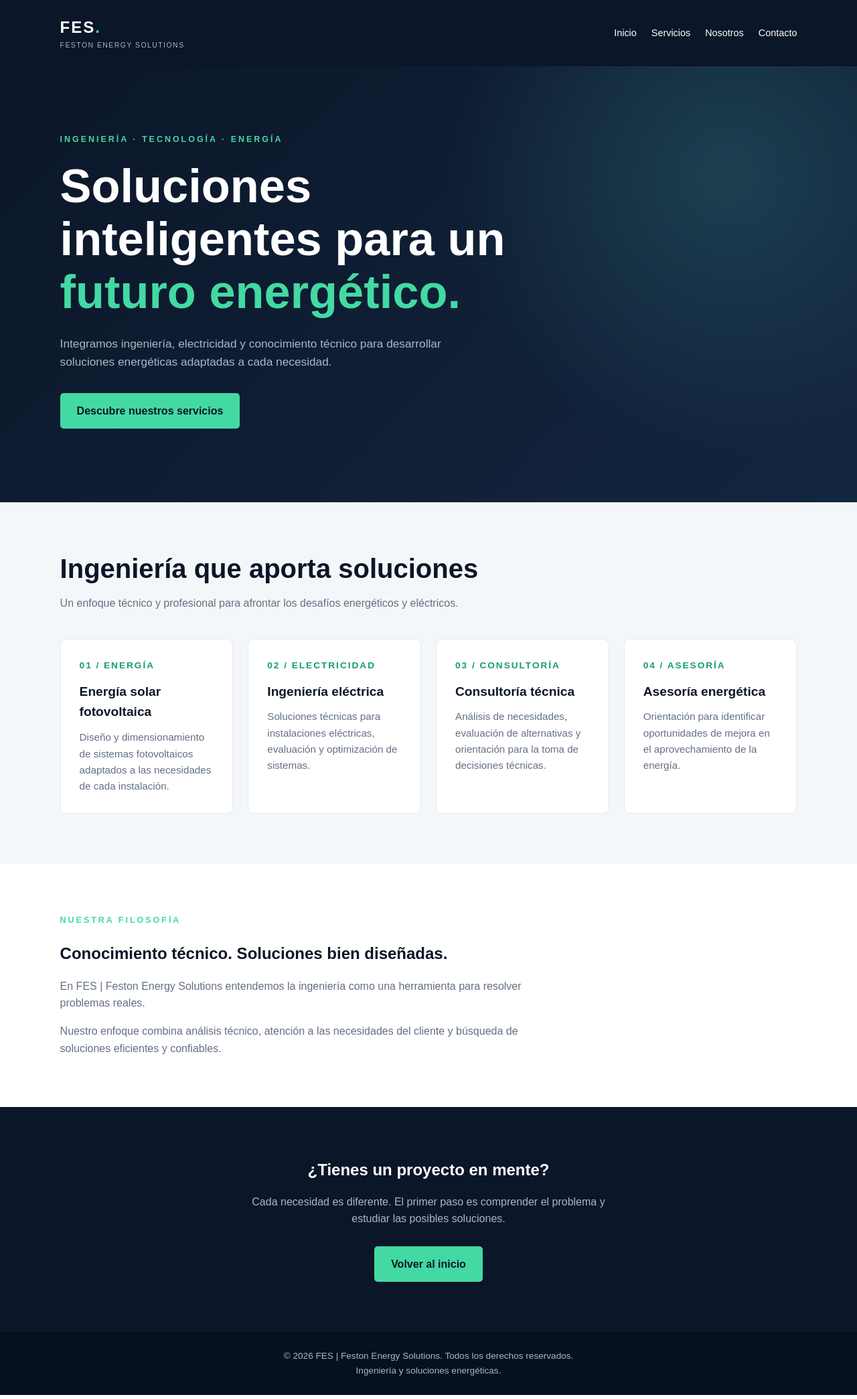
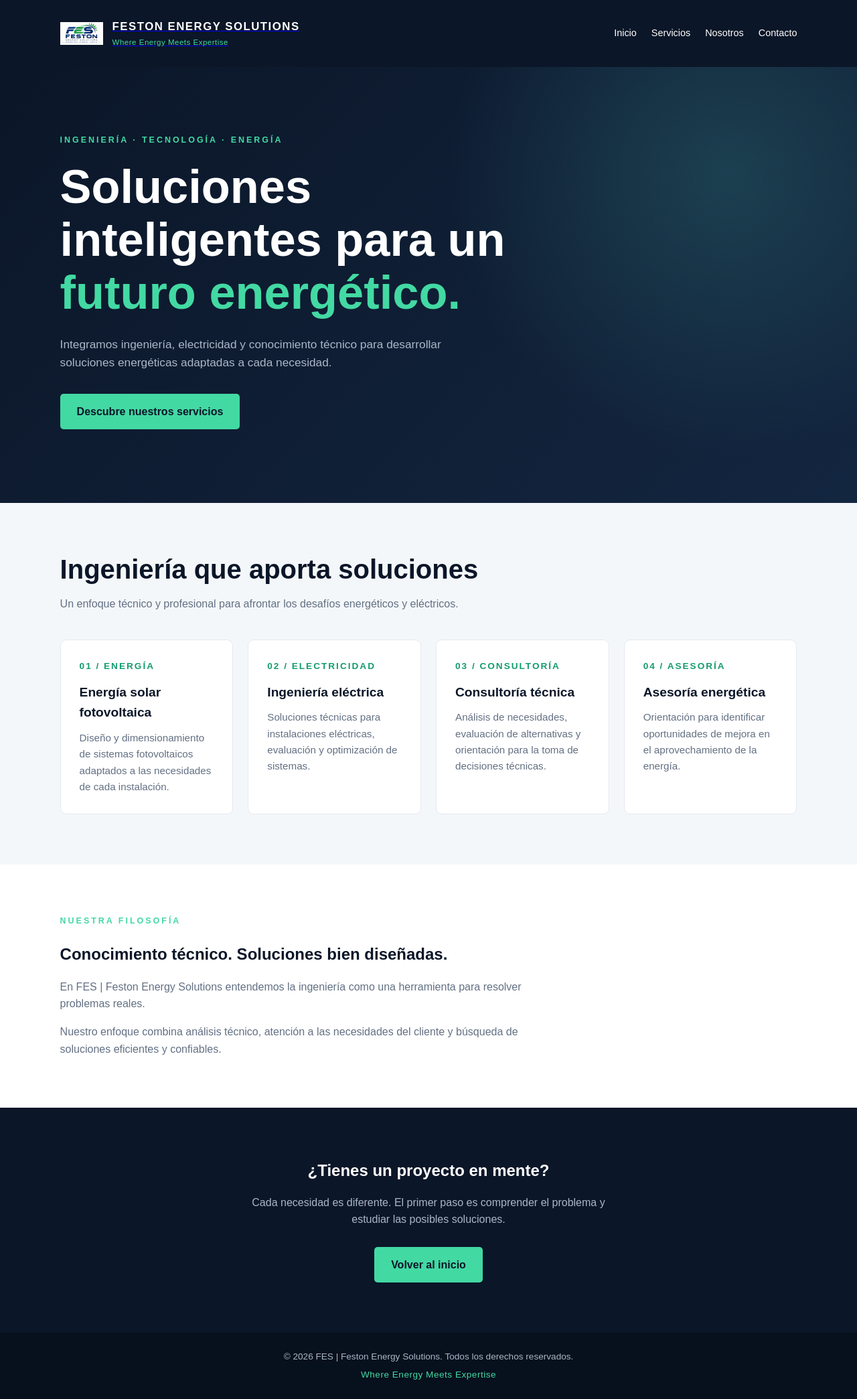
Before and after one commit to feston-solutions/feston-solutions.github.io, a plain HTML site: page index.html in a window 1280 px wide. Shown: the whole page at 67% size. Drawn offline with Linux system fonts and the light colour scheme.

Commit message:
Update index.html
Diseño inicial y logo

```diff
--- a/index.html
+++ b/index.html
@@ -4,7 +4,9 @@
     <meta charset="UTF-8">
     <meta name="viewport" content="width=device-width, initial-scale=1.0">
 
-    <meta name="description" content="FES | Feston Energy Solutions. Ingeniería y soluciones energéticas.">
+    <meta name="theme-color" content="#0b1628">
+    <meta name="description"
+          content="FES | Feston Energy Solutions. Ingeniería, electricidad y soluciones energéticas.">
 
     <title>FES | Feston Energy Solutions</title>
 
@@ -35,10 +37,12 @@
             background: var(--white);
         }
 
+        /* CABECERA E IDENTIDAD CORPORATIVA */
+
         header {
             background: var(--navy);
             color: var(--white);
-            padding: 22px 7%;
+            padding: 18px 7%;
             display: flex;
             justify-content: space-between;
             align-items: center;
@@ -47,21 +51,36 @@
         }
 
         .brand {
-            font-size: 1.5rem;
-            font-weight: 800;
-            letter-spacing: 2px;
+            display: flex;
+            align-items: center;
+            gap: 14px;
         }
 
-        .brand span {
-            color: var(--green);
+        .brand img {
+            width: 64px;
+            height: 64px;
+            object-fit: contain;
+            display: block;
         }
 
-        .brand small {
-            display: block;
-            color: var(--gray);
-            font-size: 0.65rem;
-            font-weight: 400;
+        .brand-info {
+            display: flex;
+            flex-direction: column;
+        }
+
+        .brand-name {
+            color: var(--white);
+            font-size: 1.05rem;
+            font-weight: 800;
             letter-spacing: 1.5px;
+            line-height: 1.4;
+        }
+
+        .brand-slogan {
+            color: var(--green);
+            font-size: 0.72rem;
+            letter-spacing: 0.5px;
+            margin-top: 3px;
         }
 
         nav {
@@ -74,11 +93,14 @@
             color: var(--white);
             text-decoration: none;
             font-size: 0.9rem;
+            transition: color 0.2s;
         }
 
         nav a:hover {
             color: var(--green);
         }
+
+        /* PANTALLA DE INICIO */
 
         .hero {
             background:
@@ -145,6 +167,8 @@
             transform: translateY(-3px);
         }
 
+        /* SECCIONES */
+
         section {
             padding: 75px 7%;
         }
@@ -163,6 +187,8 @@
         .section-heading p {
             color: #637083;
         }
+
+        /* SERVICIOS */
 
         .services {
             background: var(--background);
@@ -207,6 +233,8 @@
             font-size: 0.95rem;
         }
 
+        /* NOSOTROS */
+
         .about {
             background: var(--white);
         }
@@ -220,6 +248,8 @@
             margin-top: 16px;
         }
 
+        /* CONTACTO */
+
         .contact {
             background: var(--navy);
             color: var(--white);
@@ -232,6 +262,8 @@
             margin: 15px auto 28px;
         }
 
+        /* PIE DE PÁGINA */
+
         footer {
             background: #07101d;
             color: var(--gray);
@@ -240,13 +272,39 @@
             font-size: 0.85rem;
         }
 
-        @media (max-width: 600px) {
+        footer .footer-slogan {
+            color: var(--green);
+            margin-top: 5px;
+            letter-spacing: 0.5px;
+        }
+
+        /* DISEÑO ADAPTABLE */
+
+        @media (max-width: 760px) {
             header {
-                padding: 20px 6%;
+                padding: 18px 6%;
+            }
+
+            .brand img {
+                width: 54px;
+                height: 54px;
+            }
+
+            .brand-name {
+                font-size: 0.88rem;
+                letter-spacing: 1px;
+            }
+
+            .brand-slogan {
+                font-size: 0.65rem;
             }
 
             nav {
                 gap: 14px;
+            }
+
+            nav a {
+                font-size: 0.85rem;
             }
 
             .hero {
@@ -258,29 +316,70 @@
                 padding: 60px 6%;
             }
         }
+
+        @media (max-width: 380px) {
+            .brand {
+                gap: 9px;
+            }
+
+            .brand img {
+                width: 46px;
+                height: 46px;
+            }
+
+            .brand-name {
+                font-size: 0.78rem;
+            }
+
+            .brand-slogan {
+                font-size: 0.59rem;
+            }
+        }
     </style>
 </head>
 
 <body>
 
     <header>
-        <div class="brand">
-            FES<span>.</span>
-            <small>FESTON ENERGY SOLUTIONS</small>
-        </div>
 
-        <nav>
+        <a href="#inicio"
+           class="brand"
+           aria-label="FES | Feston Energy Solutions - Inicio">
+
+            <img
+                src="Feston_Energy_Solutions_variante_1.png"
+                alt="Logotipo de FES"
+            >
+
+            <div class="brand-info">
+
+                <span class="brand-name">
+                    FESTON ENERGY SOLUTIONS
+                </span>
+
+                <span class="brand-slogan">
+                    Where Energy Meets Expertise
+                </span>
+
+            </div>
+
+        </a>
+
+        <nav aria-label="Navegación principal">
             <a href="#inicio">Inicio</a>
             <a href="#servicios">Servicios</a>
             <a href="#nosotros">Nosotros</a>
             <a href="#contacto">Contacto</a>
         </nav>
+
     </header>
 
     <main>
 
         <section class="hero" id="inicio">
+
             <div class="hero-content">
+
                 <div class="eyebrow">
                     Ingeniería · Tecnología · Energía
                 </div>
@@ -299,66 +398,90 @@
                 <a href="#servicios" class="button">
                     Descubre nuestros servicios
                 </a>
+
             </div>
+
         </section>
 
         <section class="services" id="servicios">
+
             <div class="section-heading">
+
                 <h2>Ingeniería que aporta soluciones</h2>
 
                 <p>
                     Un enfoque técnico y profesional para afrontar
                     los desafíos energéticos y eléctricos.
                 </p>
+
             </div>
 
             <div class="service-grid">
 
                 <article class="service-card">
+
                     <div class="service-number">01 / ENERGÍA</div>
+
                     <h3>Energía solar fotovoltaica</h3>
+
                     <p>
                         Diseño y dimensionamiento de sistemas
                         fotovoltaicos adaptados a las necesidades
                         de cada instalación.
                     </p>
+
                 </article>
 
                 <article class="service-card">
+
                     <div class="service-number">02 / ELECTRICIDAD</div>
+
                     <h3>Ingeniería eléctrica</h3>
+
                     <p>
                         Soluciones técnicas para instalaciones
                         eléctricas, evaluación y optimización
                         de sistemas.
                     </p>
+
                 </article>
 
                 <article class="service-card">
+
                     <div class="service-number">03 / CONSULTORÍA</div>
+
                     <h3>Consultoría técnica</h3>
+
                     <p>
                         Análisis de necesidades, evaluación de
                         alternativas y orientación para la toma
                         de decisiones técnicas.
                     </p>
+
                 </article>
 
                 <article class="service-card">
+
                     <div class="service-number">04 / ASESORÍA</div>
+
                     <h3>Asesoría energética</h3>
+
                     <p>
                         Orientación para identificar oportunidades
                         de mejora en el aprovechamiento de
                         la energía.
                     </p>
+
                 </article>
 
             </div>
+
         </section>
 
         <section class="about" id="nosotros">
+
             <div class="about-content">
+
                 <div class="eyebrow">Nuestra filosofía</div>
 
                 <h2>
@@ -377,10 +500,13 @@
                     atención a las necesidades del cliente y
                     búsqueda de soluciones eficientes y confiables.
                 </p>
+
             </div>
+
         </section>
 
         <section class="contact" id="contacto">
+
             <h2>¿Tienes un proyecto en mente?</h2>
 
             <p>
@@ -392,17 +518,29 @@
             <a href="#inicio" class="button">
                 Volver al inicio
             </a>
+
         </section>
 
     </main>
 
     <footer>
+
         <p>
-            &copy; 2026 FES | Feston Energy Solutions.
+            &copy; <span id="year"></span>
+            FES | Feston Energy Solutions.
             Todos los derechos reservados.
         </p>
-        <p>Ingeniería y soluciones energéticas.</p>
+
+        <p class="footer-slogan">
+            Where Energy Meets Expertise
+        </p>
+
     </footer>
+
+    <script>
+        document.getElementById("year").textContent =
+            new Date().getFullYear();
+    </script>
 
 </body>
 </html>
```
